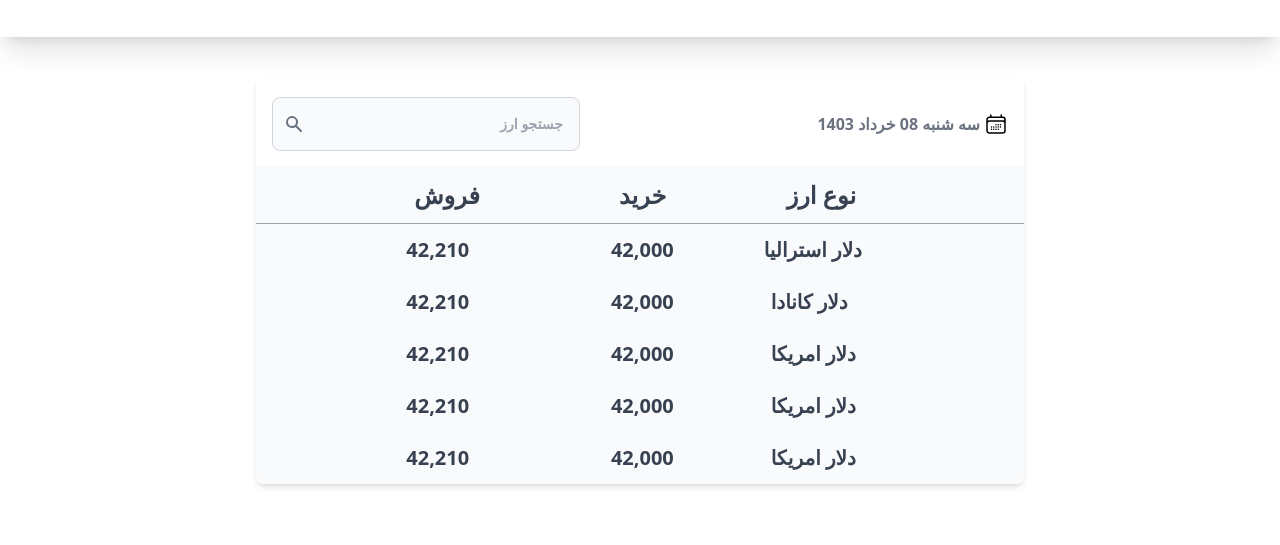
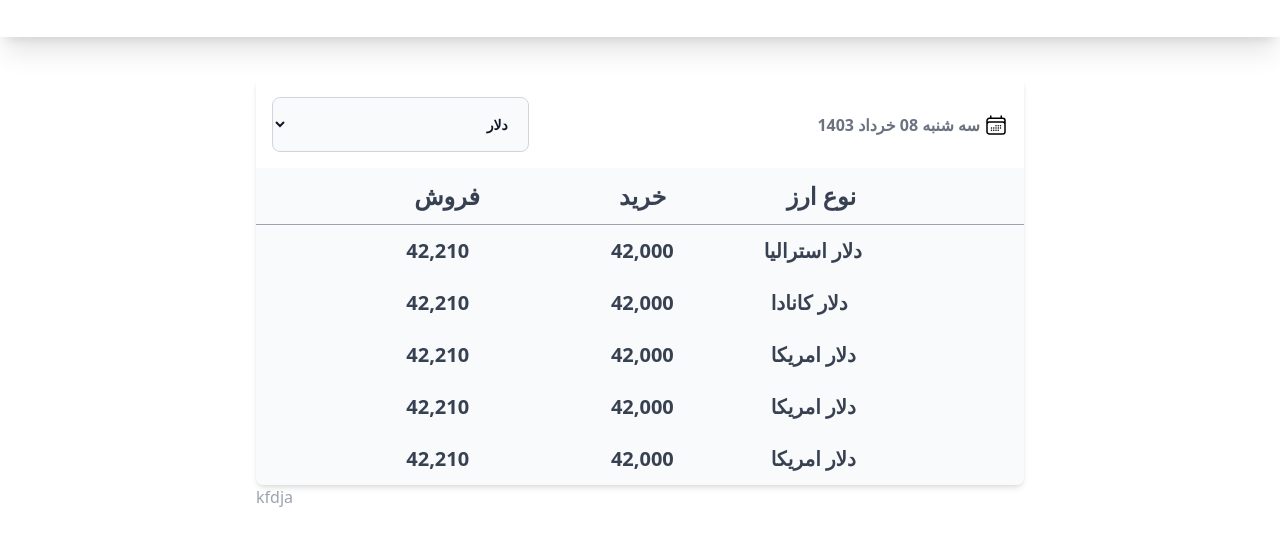
Before and after one commit to MobinMaz/Arz, a website: page src/index.html in a window 1280 px wide. Shown: the part 123-668 px from the top of the page. Drawn offline with nearby package versions, Linux system fonts and the light colour scheme.

Commit message:
sos mast 2

```diff
--- a/package.json
+++ b/package.json
@@ -1,5 +1,8 @@
 {
   "devDependencies": {
     "tailwindcss": "^3.4.3"
+  },
+  "dependencies": {
+    "persian-datepicker": "^0.5.11"
   }
 }
--- a/src/index.html
+++ b/src/index.html
@@ -6,6 +6,11 @@
 	<meta name="viewport" content="width=device-width, initial-scale=1.0">
 	<title>Document</title>
 	<link rel="stylesheet" href="./output.css">
+	<!--date peaker link-->
+	<link rel="stylesheet" href="css/persian.datepicker.css" />
+	<script src="js/jquery.js"></script>
+	<script src="js/persian.date.js"></script>
+	<script src="js/persian.datepicker.js"></script>
 </head>
 
 <body>
@@ -30,25 +35,25 @@
 				<div class="flex items-center gap-8 w-full  justify-between  mt-1">
 					<div class="relative w-full flex justify-around items-center">
 						<div class="relative w-full">
-							<div class="absolute  inset-y-0 left-0 flex items-center pl-3 pointer-events-none">
-								<svg class="w-5 h-5 text-gray-500 dark:text-gray-400" fill="currentColor"
-									viewBox="0 0 20 20" xmlns="http://www.w3.org/2000/svg">
-									<path fill-rule="evenodd"
-										d="M8 4a4 4 0 100 8 4 4 0 000-8zM2 8a6 6 0 1110.89 3.476l4.817 4.817a1 1 0 01-1.414 1.414l-4.816-4.816A6 6 0 012 8z"
-										clip-rule="evenodd"></path>
-								</svg>
-							</div>
-							<input type="text" id="table-search"
-								class="bg-gray-50 font-bold border border-gray-300 text-gray-900 text-sm rounded-lg focus:ring-blue-500 focus:border-blue-500 block w-[90%] md:w-[60%] pl-10 p-4      "
-								placeholder="جستجو ارز " dir="rtl">
+							<select id="countries"
+								class="bg-gray-50 border border-gray-300 text-gray-900 text-sm rounded-lg focus:ring-blue-500 focus:border-blue-500 block  p-4 w-[90%] md:w-[50%] font-bold child:font-bold child:px-2 child:my-1 child-hover:cursor-pointer px-4"
+								dir="rtl">
+								<option selected>دلار</option>
+								<option value="US">تست</option>
+								<option value="CA">1تست</option>
+								<option value="FR">تست2</option>
+								<option value="DE">تست3</option>
+							</select>
 						</div>
 					</div>
 					<div class="md:flex items-center gap-1 justify-between hidden " dir="rtl">
-						<svg xmlns="http://www.w3.org/2000/svg" fill="none" viewBox="0 0 24 24" stroke-width="1.5" stroke="currentColor" class="size-6">
-							<path stroke-linecap="round" stroke-linejoin="round" d="M6.75 3v2.25M17.25 3v2.25M3 18.75V7.5a2.25 2.25 0 0 1 2.25-2.25h13.5A2.25 2.25 0 0 1 21 7.5v11.25m-18 0A2.25 2.25 0 0 0 5.25 21h13.5A2.25 2.25 0 0 0 21 18.75m-18 0v-7.5A2.25 2.25 0 0 1 5.25 9h13.5A2.25 2.25 0 0 1 21 11.25v7.5m-9-6h.008v.008H12v-.008ZM12 15h.008v.008H12V15Zm0 2.25h.008v.008H12v-.008ZM9.75 15h.008v.008H9.75V15Zm0 2.25h.008v.008H9.75v-.008ZM7.5 15h.008v.008H7.5V15Zm0 2.25h.008v.008H7.5v-.008Zm6.75-4.5h.008v.008h-.008v-.008Zm0 2.25h.008v.008h-.008V15Zm0 2.25h.008v.008h-.008v-.008Zm2.25-4.5h.008v.008H16.5v-.008Zm0 2.25h.008v.008H16.5V15Z" />
-						  </svg>
-						  <!--jaii ke bayad zaman update valu ha ro neshon bedi-->
-						  <span class="text-nowrap font-bold text-gray-500">سه شنبه 08 خرداد 1403</span>
+						<svg xmlns="http://www.w3.org/2000/svg" fill="none" viewBox="0 0 24 24" stroke-width="1.5"
+							stroke="currentColor" class="size-6">
+							<path stroke-linecap="round" stroke-linejoin="round"
+								d="M6.75 3v2.25M17.25 3v2.25M3 18.75V7.5a2.25 2.25 0 0 1 2.25-2.25h13.5A2.25 2.25 0 0 1 21 7.5v11.25m-18 0A2.25 2.25 0 0 0 5.25 21h13.5A2.25 2.25 0 0 0 21 18.75m-18 0v-7.5A2.25 2.25 0 0 1 5.25 9h13.5A2.25 2.25 0 0 1 21 11.25v7.5m-9-6h.008v.008H12v-.008ZM12 15h.008v.008H12V15Zm0 2.25h.008v.008H12v-.008ZM9.75 15h.008v.008H9.75V15Zm0 2.25h.008v.008H9.75v-.008ZM7.5 15h.008v.008H7.5V15Zm0 2.25h.008v.008H7.5v-.008Zm6.75-4.5h.008v.008h-.008v-.008Zm0 2.25h.008v.008h-.008V15Zm0 2.25h.008v.008h-.008v-.008Zm2.25-4.5h.008v.008H16.5v-.008Zm0 2.25h.008v.008H16.5V15Z" />
+						</svg>
+						<!--jaii ke bayad zaman update valu ha ro neshon bedi-->
+						<span class="text-nowrap font-bold text-gray-500">سه شنبه 08 خرداد 1403</span>
 					</div>
 
 
@@ -191,10 +196,13 @@
 			</table>
 		</div>
 
-
+		<input class="formatter-example" placeholder="kfdja"/>
 		<script src="https://unpkg.com/flowbite@1.3.4/dist/flowbite.js"></script>
 	</div>
 
+
+
 </body>
 
+
 </html>
```
Also changed, not shown: src/output.css, 1 other file.
